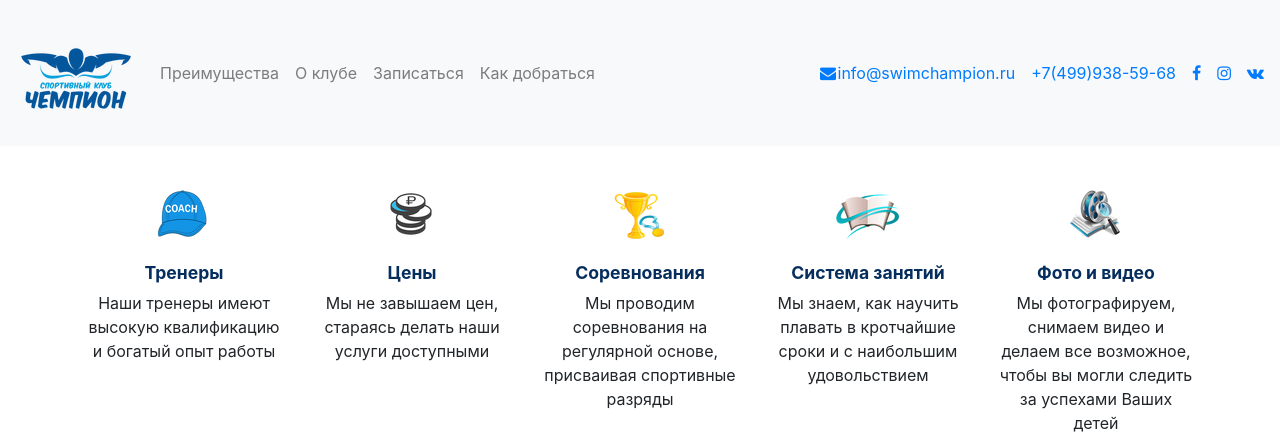
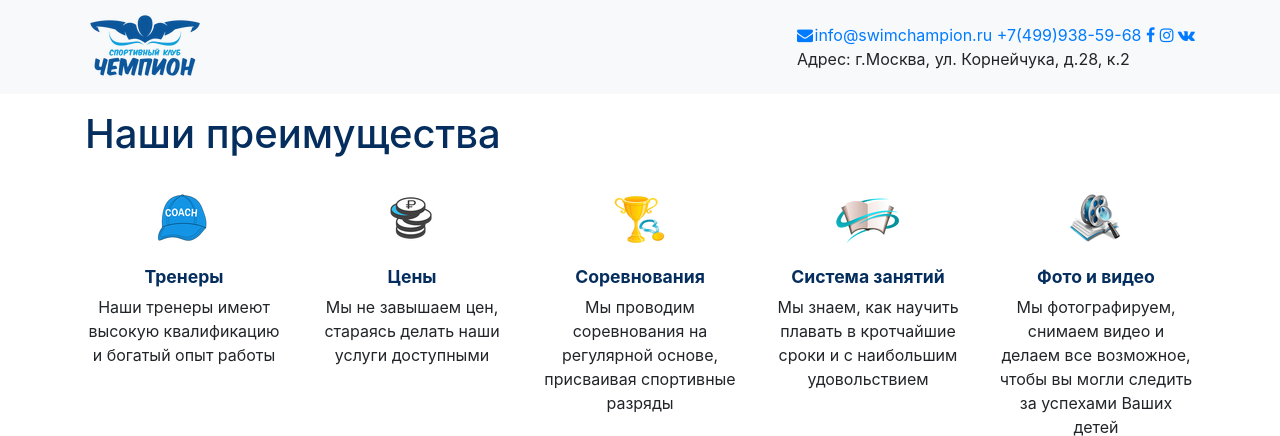
Before and after one commit to arusakov/champion, a Django app: page / in a window 1280 px wide. Shown: the top 436 px of the page. Run offline with Django 3.2, Linux system fonts and the light colour scheme; some libraries are stand-ins or nearby versions.

Commit message:
Fix navbar (#18)

```diff
--- a/promo/static/main.css
+++ b/promo/static/main.css
@@ -26,6 +26,16 @@ h2 {
 
 .nav-info > .nav-item {
     margin-left: 1rem;
+}
+
+.navbar .container {
+    margin-top: auto;
+    margin-bottom: auto;
+}
+
+.navbar-info p {
+    margin-top: auto;
+    margin-bottom: auto;
 }
 
 .advantage-logo {
--- a/promo/templates/index.html
+++ b/promo/templates/index.html
@@ -29,53 +29,33 @@
 </head>
 
 <body>
-  <nav class="navbar navbar-expand-lg navbar-light bg-light">
+  <nav class="navbar navbar-expand-md navbar-light bg-light">
+    <div class="container">
       <a class="navbar-brand" href="#">
         <img class="d-inline-block align-top logo-img" src="{% static '/images/brand.png' %}" alt="">
       </a>
-    <button class="navbar-toggler" type="button" data-toggle="collapse" data-target="#navbarText"
-      aria-controls="navbarText" aria-expanded="false" aria-label="Toggle navigation">
-      <span class="navbar-toggler-icon"></span>
-    </button>
-    <div class="collapse navbar-collapse" id="navbarText">
-      <ul class="navbar-nav mr-auto">
-        <li class="nav-item">
-          <a class="nav-link" href="#advantages">Преимущества</a>
-        </li>
-        <li class="nav-item">
-          <a class="nav-link" href="#club">О клубе</a>
-        </li>
-        <li class="nav-item">
-          <a class="nav-link" href="#request">Записаться</a>
-        </li>
-        <li class="nav-item">
-          <a class="nav-link" href="#location">Как добраться</a>
-        </li>
-      </ul>
-    </div>
-    <ul class="nav nav-info">
-      <li class="nav-item">
+      <div class="justify-content-end">
+        <div class="navbar-info">
+          <p>
             <a href="mailto:info@swimchampion.ru">
               <span class="fa fa-envelope"></span>info@swimchampion.ru
             </a>
-      </li>
-      <li class="nav-item">
             <a href="tel:+7(499)938-59-68">+7(499)938-59-68</span>
-      </li>
-      <li class="nav-item">
               <a class="fa fa-facebook" href="https://www.facebook.com/swimchampion2011"></a>
-      </li>
-      <li class="nav-item">
               <a class="fa fa-instagram" href="https://www.instagram.com/sportclubchampion/"></a>
-      </li>
-      <li class="nav-item">
               <a class="fa fa-vk" href="https://vk.com/swimchampion"></a>
-      </li>
-    </ul>
+          </p>
+          <p>
+            Адрес: г.Москва, ул. Корнейчука, д.28, к.2
+          </p>
+        </div>
+      </div>
+    </div>
   </nav>
 
   <div class="block-wrapper">
     <div class="container" id="advantages">
+      <h1>Наши преимущества</h1>
       <div class="row">
         <div class="col">
           <img class="advantage-logo" src="{% static '/images/advantages/trainers.png' %}">
```
Also changed, not shown: promo/static/images/brand.png. Lines whose indentation alone changed are shown as unchanged.
